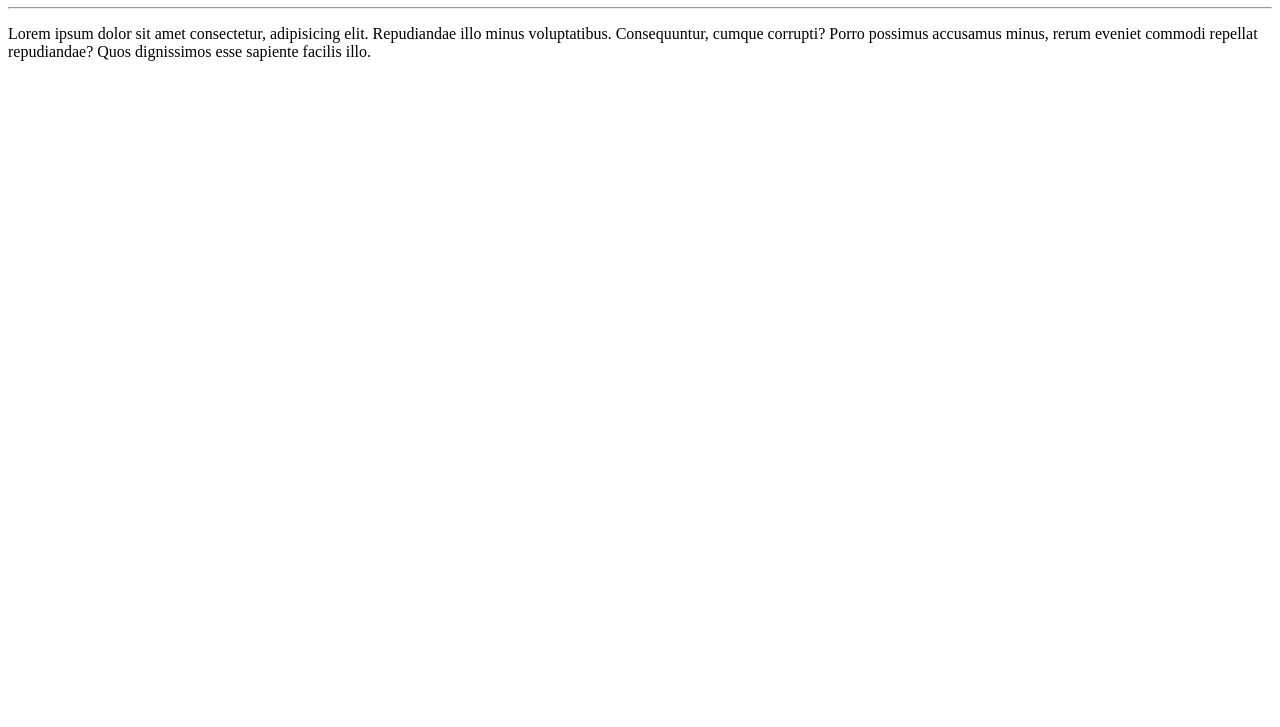
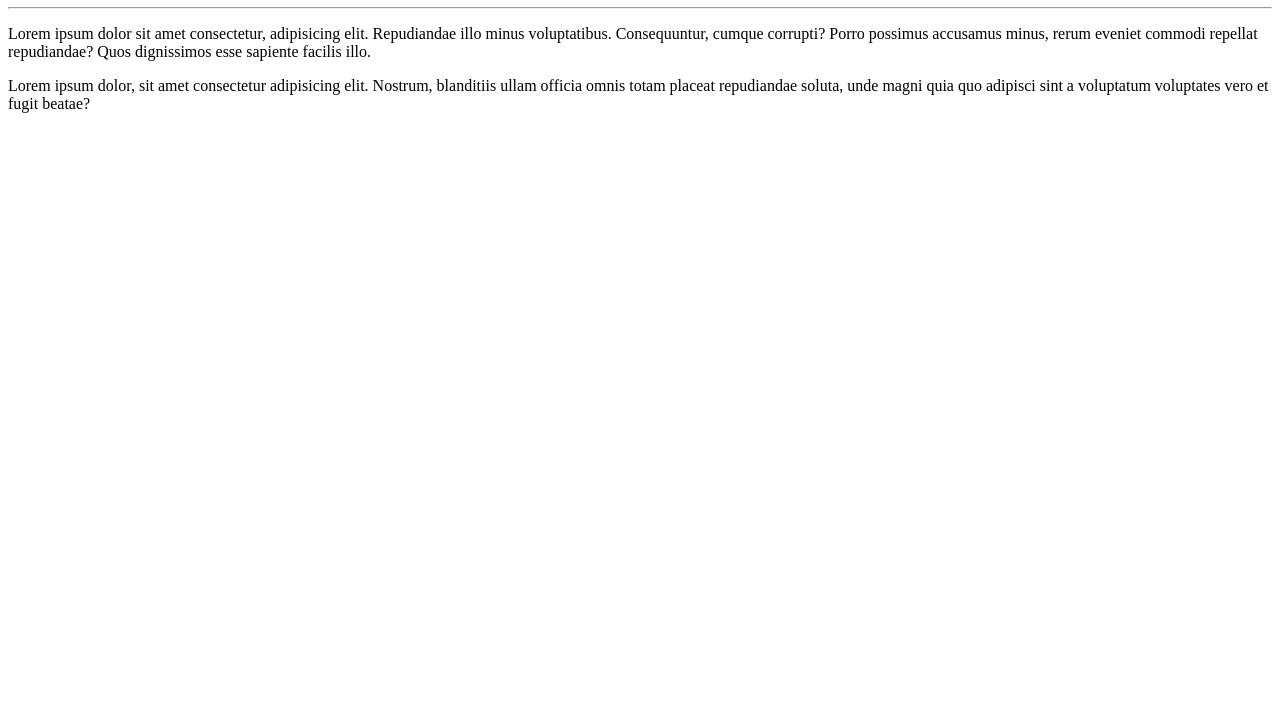
Before and after one commit to Victor01dev/helloworld, a plain HTML site: page site-exenplo/index.html in a window 1280 px wide. Shown: the part 73-800 px from the top of the page. Drawn offline with Linux system fonts and the light colour scheme.

Commit message:
adicionei um paragrafo

```diff
--- a/site-exenplo/index.html
+++ b/site-exenplo/index.html
@@ -9,5 +9,6 @@
    <h1>ola,mundo</h1>
    <hr>
    <p>Lorem ipsum dolor sit amet consectetur, adipisicing elit. Repudiandae illo minus voluptatibus. Consequuntur, cumque corrupti? Porro possimus accusamus minus, rerum eveniet commodi repellat repudiandae? Quos dignissimos esse sapiente facilis illo.</p>
+   <p>Lorem ipsum dolor, sit amet consectetur adipisicing elit. Nostrum, blanditiis ullam officia omnis totam placeat repudiandae soluta, unde magni quia quo adipisci sint a voluptatum voluptates vero et fugit beatae?</p>
 </body>
 </html>
```
